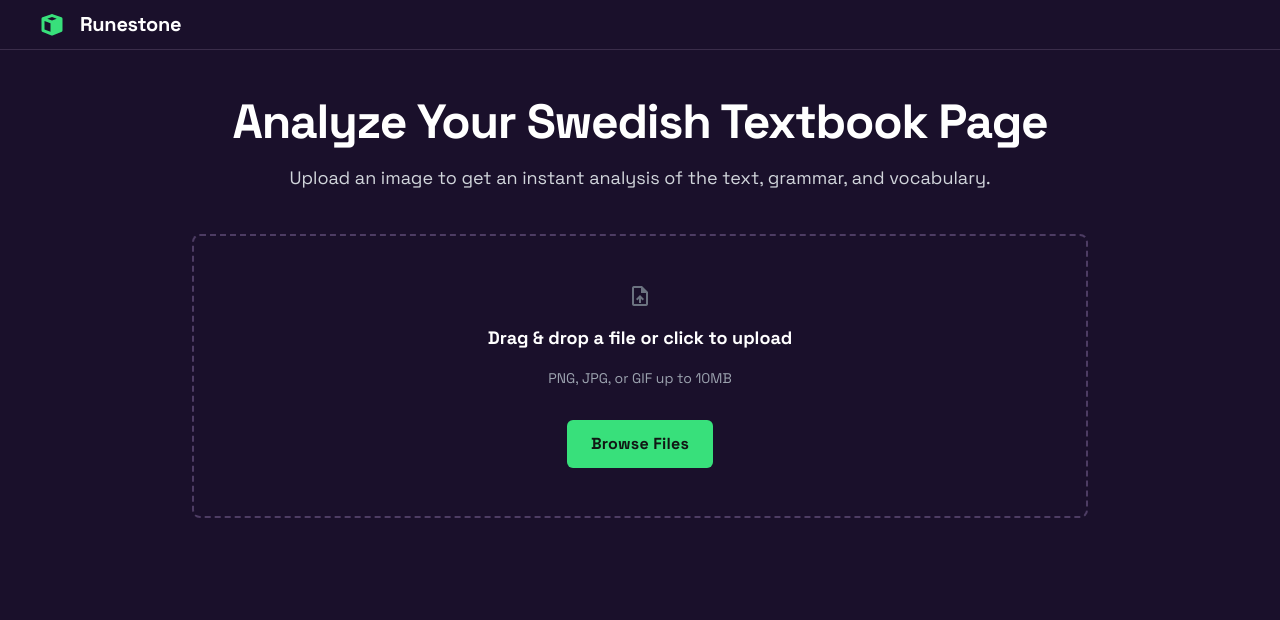
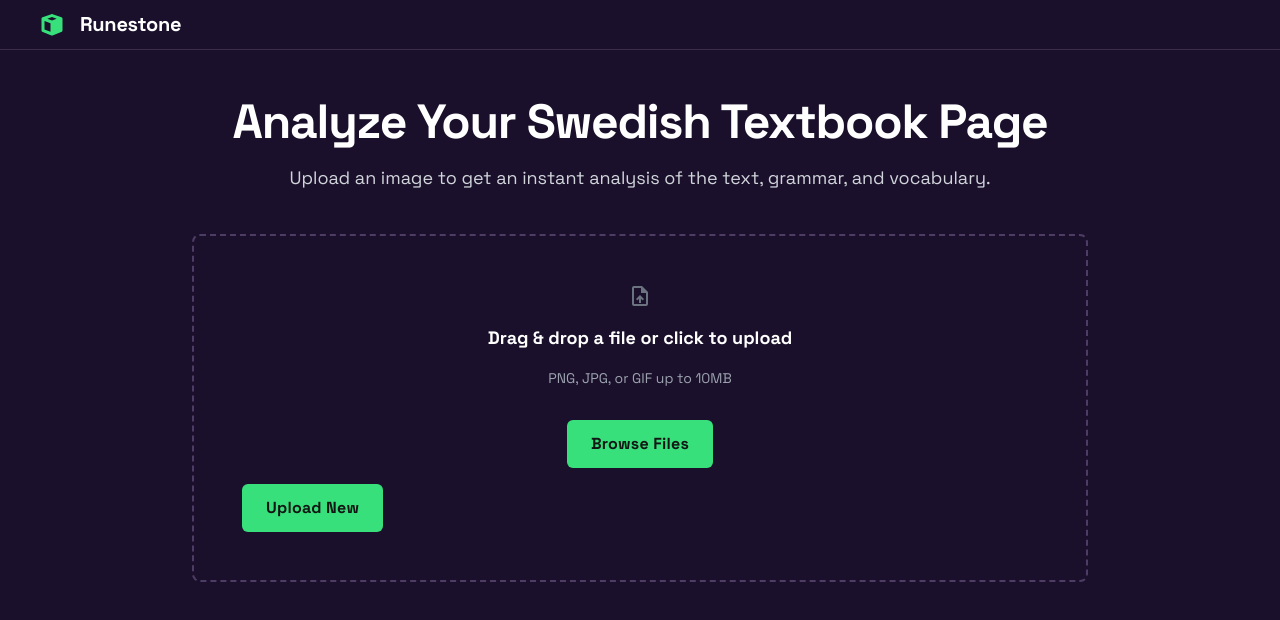
Before and after one commit to 40min/runestone, a React (Vite) app in the folder frontend/: page / in a window 1280 px wide. Shown: the top 620 px of the page. Built offline with nearby package versions, Linux system fonts and the light colour scheme.

Commit message:
feat: add reset functionality and image preview to FileUpload component

```diff
--- a/frontend/src/App.tsx
+++ b/frontend/src/App.tsx
@@ -6,7 +6,7 @@ import ResultsDisplay from './components/ResultsDisplay';
 import useImageProcessing from './hooks/useImageProcessing';
 
 function App() {
-  const { processImage, result, error, isProcessing } = useImageProcessing();
+  const { processImage, result, error, isProcessing, reset } = useImageProcessing();
 
   const handleFileSelect = async (file: File) => {
     await processImage(file);
@@ -23,7 +23,7 @@ function App() {
               <p className="mt-4 text-lg leading-8 text-gray-300">Upload an image to get an instant analysis of the text, grammar, and vocabulary.</p>
             </div>
 
-            <FileUpload onFileSelect={handleFileSelect} isProcessing={isProcessing} />
+            <FileUpload onFileSelect={handleFileSelect} isProcessing={isProcessing} onReset={reset} />
 
             {isProcessing && <ProcessingStatus isProcessing={isProcessing} />}
 
--- a/frontend/src/components/FileUpload.tsx
+++ b/frontend/src/components/FileUpload.tsx
@@ -1,12 +1,16 @@
-import React, { useState, useRef } from 'react';
+import React, { useState, useRef, useEffect } from 'react';
 
 interface FileUploadProps {
   onFileSelect: (file: File) => void;
   isProcessing: boolean;
+  onReset: () => void;
 }
 
-const FileUpload: React.FC<FileUploadProps> = ({ onFileSelect, isProcessing }) => {
+const FileUpload: React.FC<FileUploadProps> = ({ onFileSelect, isProcessing, onReset }) => {
   const [dragActive, setDragActive] = useState(false);
+  const [selectedFile, setSelectedFile] = useState<File | null>(null);
+  const [previewUrl, setPreviewUrl] = useState<string | null>(null);
+  const [isZoomed, setIsZoomed] = useState(false);
   const fileInputRef = useRef<HTMLInputElement>(null);
 
   const handleDrag = (e: React.DragEvent) => {
@@ -32,11 +36,29 @@ const FileUpload: React.FC<FileUploadProps> = ({ onFileSelect, isProcessing }) =
 
   const handleFileSelect = (file: File) => {
     if (file.type.startsWith('image/')) {
+      setSelectedFile(file);
+      setPreviewUrl(URL.createObjectURL(file));
       onFileSelect(file);
     } else {
       alert('Please select an image file');
     }
   };
+
+  const handleUploadNew = () => {
+    setSelectedFile(null);
+    setPreviewUrl(null);
+    setIsZoomed(false);
+    onReset();
+    fileInputRef.current?.click();
+  };
+
+  useEffect(() => {
+    return () => {
+      if (previewUrl && typeof URL !== 'undefined' && URL.revokeObjectURL) {
+        URL.revokeObjectURL(previewUrl);
+      }
+    };
+  }, [previewUrl]);
 
   const handleFileInputChange = (e: React.ChangeEvent<HTMLInputElement>) => {
     if (e.target.files && e.target.files[0]) {
@@ -50,6 +72,17 @@ const FileUpload: React.FC<FileUploadProps> = ({ onFileSelect, isProcessing }) =
 
   return (
     <div className="rounded-lg border-2 border-dashed border-[#4d3c63] p-12 text-center hover:border-[var(--primary-color)] transition-colors">
+      {selectedFile && previewUrl ? (
+        <div className="flex flex-col items-center gap-4">
+          <img
+            src={previewUrl}
+            alt="Preview"
+            className={`max-w-full ${isZoomed ? 'max-h-screen' : 'max-h-96'} object-contain rounded-lg cursor-pointer transition-all duration-300`}
+            onClick={() => setIsZoomed(!isZoomed)}
+          />
+          <p className="text-lg font-semibold text-white">{selectedFile.name}</p>
+        </div>
+      ) : (
         <div className="flex flex-col items-center gap-4">
           <span className="material-symbols-outlined text-6xl text-gray-500">upload_file</span>
           <p className="text-lg font-semibold text-white">Drag & drop a file or click to upload</p>
@@ -71,6 +104,15 @@ const FileUpload: React.FC<FileUploadProps> = ({ onFileSelect, isProcessing }) =
             disabled={isProcessing}
           />
         </div>
+      )}
+      <button
+        type="button"
+        onClick={handleUploadNew}
+        className="mt-4 flex min-w-[120px] cursor-pointer items-center justify-center overflow-hidden rounded-md h-12 px-6 bg-[var(--primary-color)] text-[#111714] text-base font-bold leading-normal tracking-[0.015em] hover:bg-opacity-90 transition-all"
+        disabled={isProcessing}
+      >
+        <span className="truncate">Upload New</span>
+      </button>
     </div>
   );
 };
--- a/frontend/src/hooks/useImageProcessing.ts
+++ b/frontend/src/hooks/useImageProcessing.ts
@@ -34,17 +34,23 @@ interface UseImageProcessingReturn {
   error: string | null;
   isProcessing: boolean;
   reset: () => void;
+  currentImage: string | null;
 }
 
 const useImageProcessing = (): UseImageProcessingReturn => {
   const [result, setResult] = useState<ProcessingResult | null>(null);
   const [error, setError] = useState<string | null>(null);
   const [isProcessing, setIsProcessing] = useState(false);
+  const [currentImage, setCurrentImage] = useState<string | null>(null);
 
   const processImage = async (file: File) => {
     setIsProcessing(true);
     setError(null);
     setResult(null);
+
+    // Create data URL for the image to display during processing
+    const imageUrl = URL.createObjectURL(file);
+    setCurrentImage(imageUrl);
 
     try {
       const formData = new FormData();
@@ -67,6 +73,11 @@ const useImageProcessing = (): UseImageProcessingReturn => {
       setError(errorMessage);
     } finally {
       setIsProcessing(false);
+      // Clean up the object URL to prevent memory leaks
+      if (imageUrl) {
+        URL.revokeObjectURL(imageUrl);
+        setCurrentImage(null);
+      }
     }
   };
 
```
Also changed, not shown: frontend/src/components/ResultsDisplay.tsx (+93 -25 lines), 1 other file (tests, documents, lock files or other folders). Lines whose indentation alone changed are shown as unchanged.
